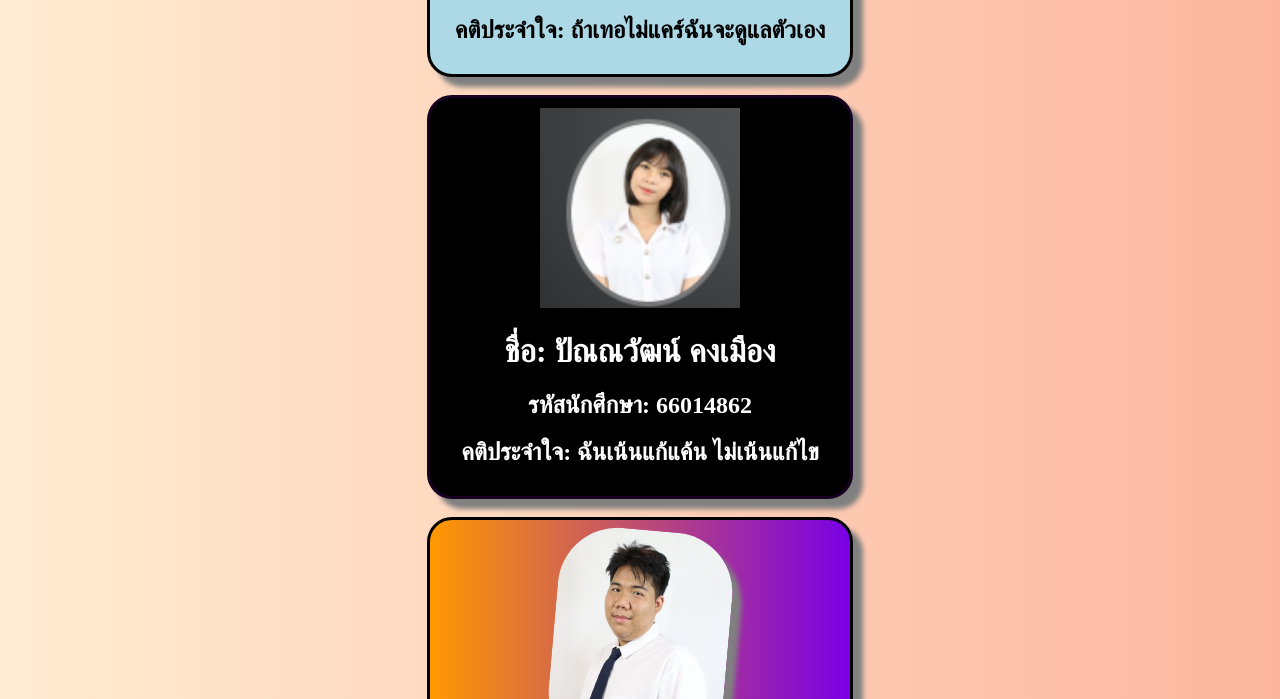
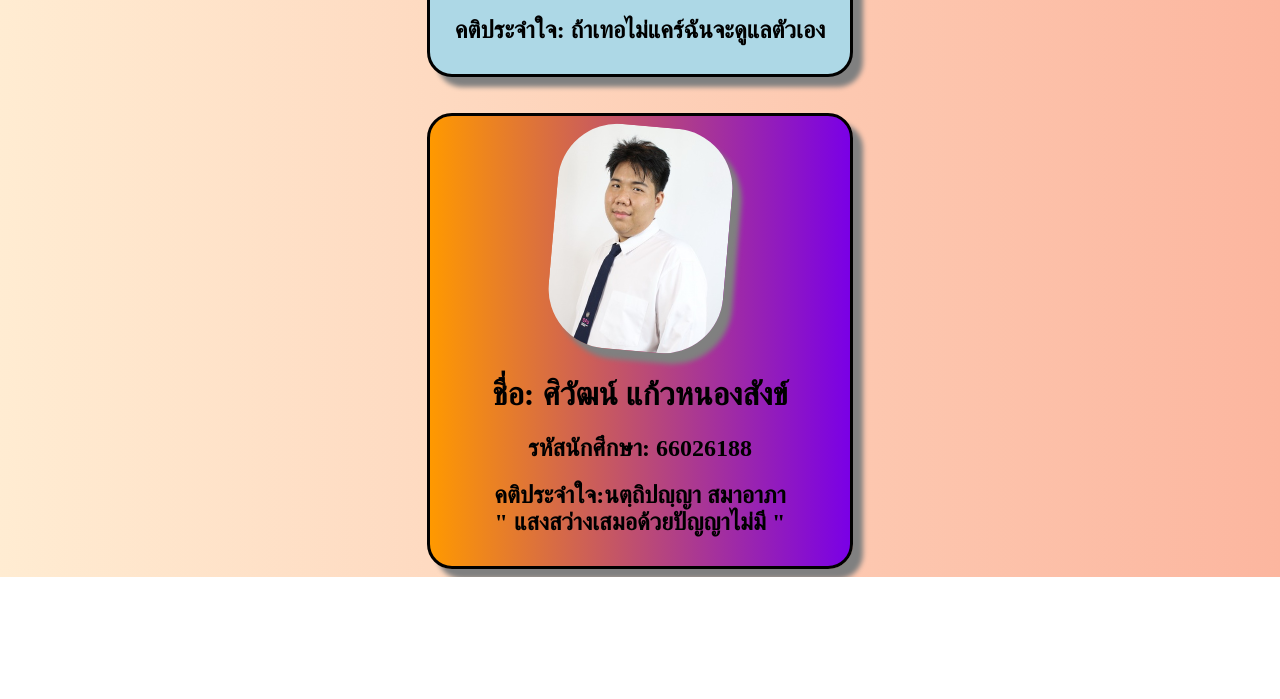
Before and after one commit to IbankXD/csi205-w14, a plain HTML site: page index.html in a window 1280 px wide. Shown: the part 527-1226 px from the top of the page. After the commit the page ends 1104 px from the top, so only its background shows below. Drawn offline with Linux system fonts and the light colour scheme.

Commit message:
updateBank

```diff
--- a/index.css
+++ b/index.css
@@ -16,17 +16,7 @@ body{
     border-radius: 25px;
     box-shadow: 10px 10px 5px grey;
 }
-.containerbeam{
-    border: 3px solid rgb(24, 0, 34);
-    text-align: center;
-    width: 400px;
-    margin: auto;
-    padding: 10px;
-    color: rgb(255, 255, 255);
-    background-color: rgb(0, 0, 0);
-    border-radius: 25px;
-    box-shadow: 10px 10px 5px grey;
-}
+
 .divBank{
     border: 3px solid black;
     text-align: center;
--- a/index.html
+++ b/index.html
@@ -15,12 +15,7 @@
         <h2>คติประจำใจ: ถ้าเทอไม่แคร์ฉันจะดูแลตัวเอง</h2>
     </div>
     <br>
-    <div class="containerbeam">
-        <img src="beam.png" alt="profile picture"  width="200px" height="200px">
-        <h1>ชื่อ: ปัณณวัฒน์ คงเมือง</h1>
-        <h2>รหัสนักศึกษา: 66014862</h2>
-        <h2>คติประจำใจ: ฉันเน้นแก้แค้น ไม่เน้นแก้ไข</h2>
-    </div>
+
     <br>
     <div class="divBank">
         <img class="bank" src="Bank2.jfif" alt="" style="transform: rotate(5deg);">
```
